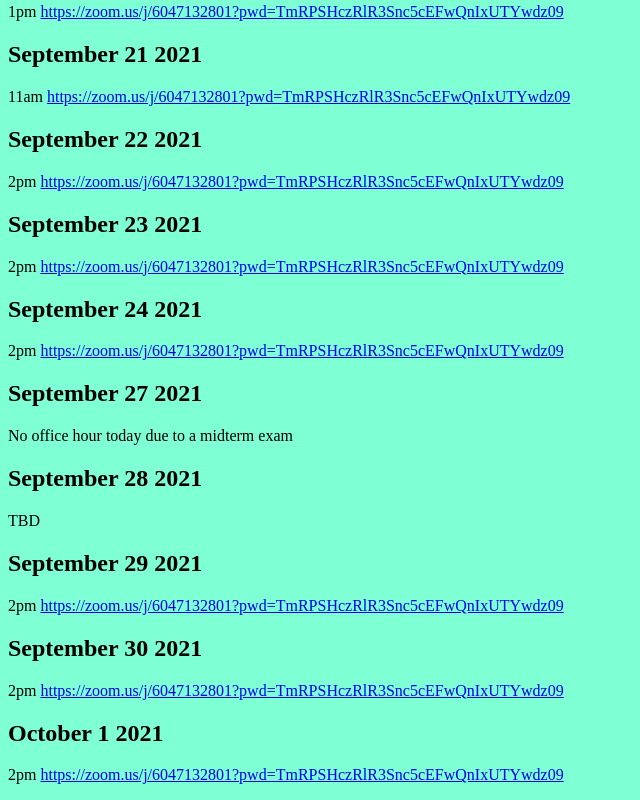
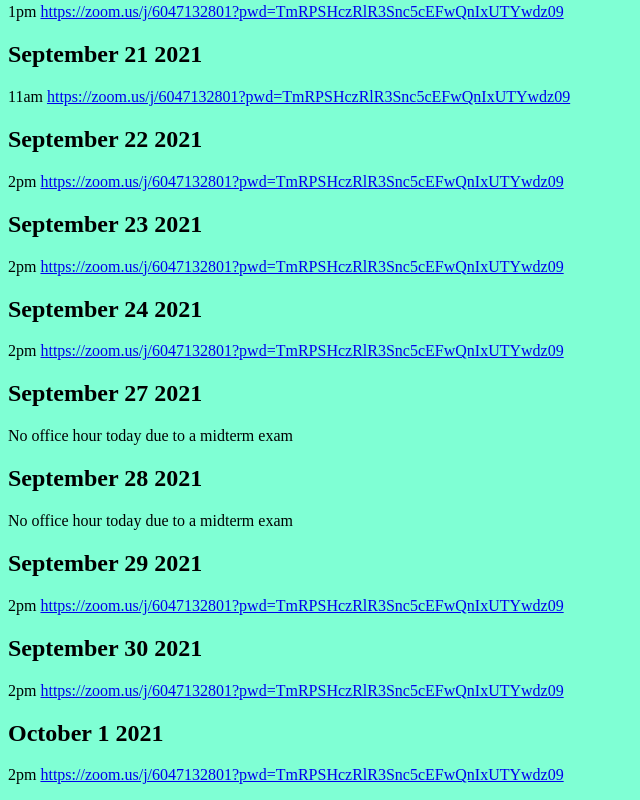
Before and after one commit to m-fin/matthewfinley.org, a plain HTML site: page officehours.html in a window 1280 px wide. Shown: the part 1552-2352 px from the top of the page, without its empty margins (0-640 px from the left). Drawn offline with Linux system fonts and the light colour scheme.

Commit message:
acacccca

```diff
--- a/officehours.html
+++ b/officehours.html
@@ -73,7 +73,7 @@
         <p>No office hour today due to a midterm exam</p>
 
         <h2>September 28 2021</h2>
-        <p>TBD</p>
+        <p>No office hour today due to a midterm exam</p>
 
         <h2>September 29 2021</h2>
         <p>2pm <a href="https://zoom.us/j/6047132801?pwd=TmRPSHczRlR3Snc5cEFwQnIxUTYwdz09">https://zoom.us/j/6047132801?pwd=TmRPSHczRlR3Snc5cEFwQnIxUTYwdz09</a></p>
```
